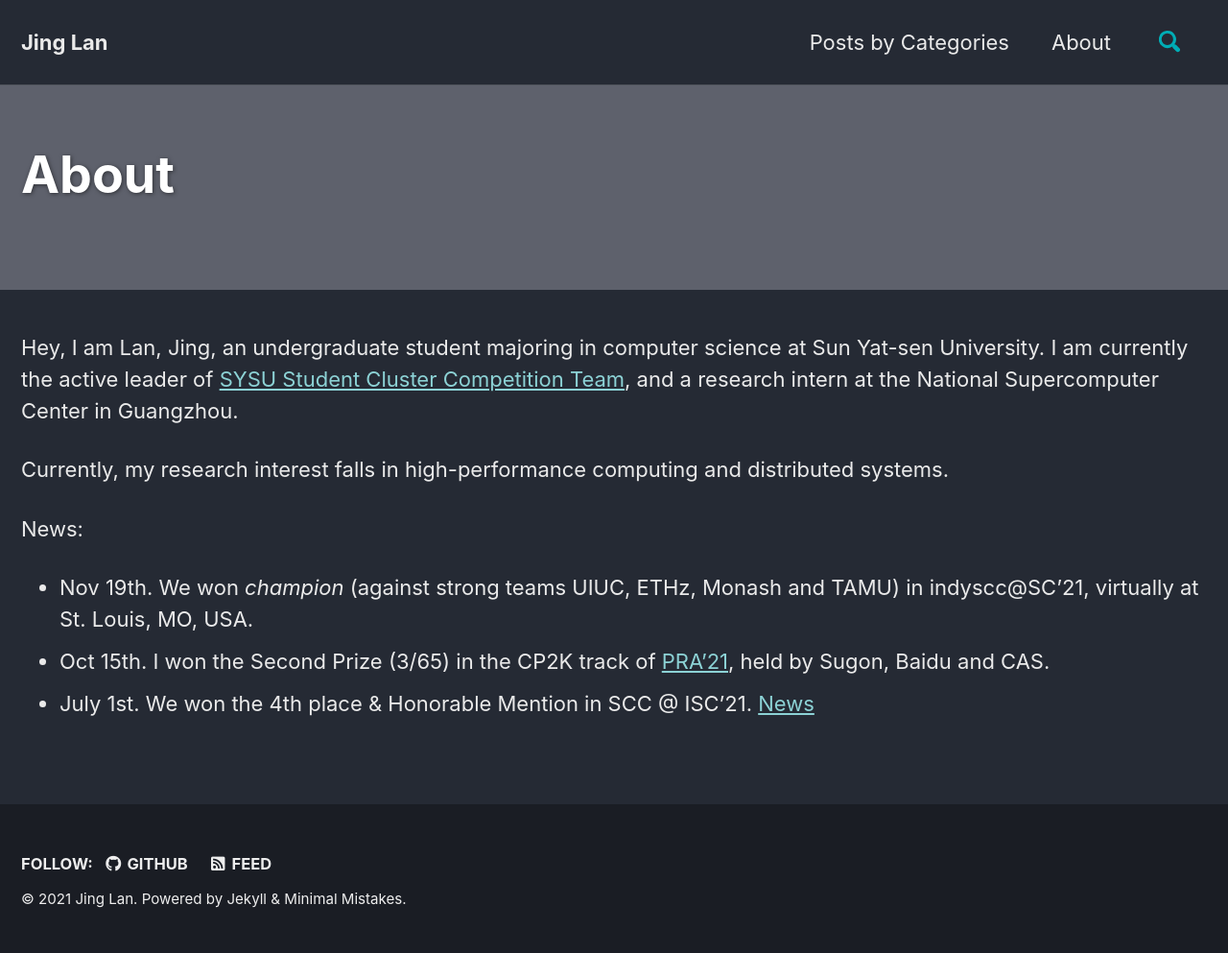
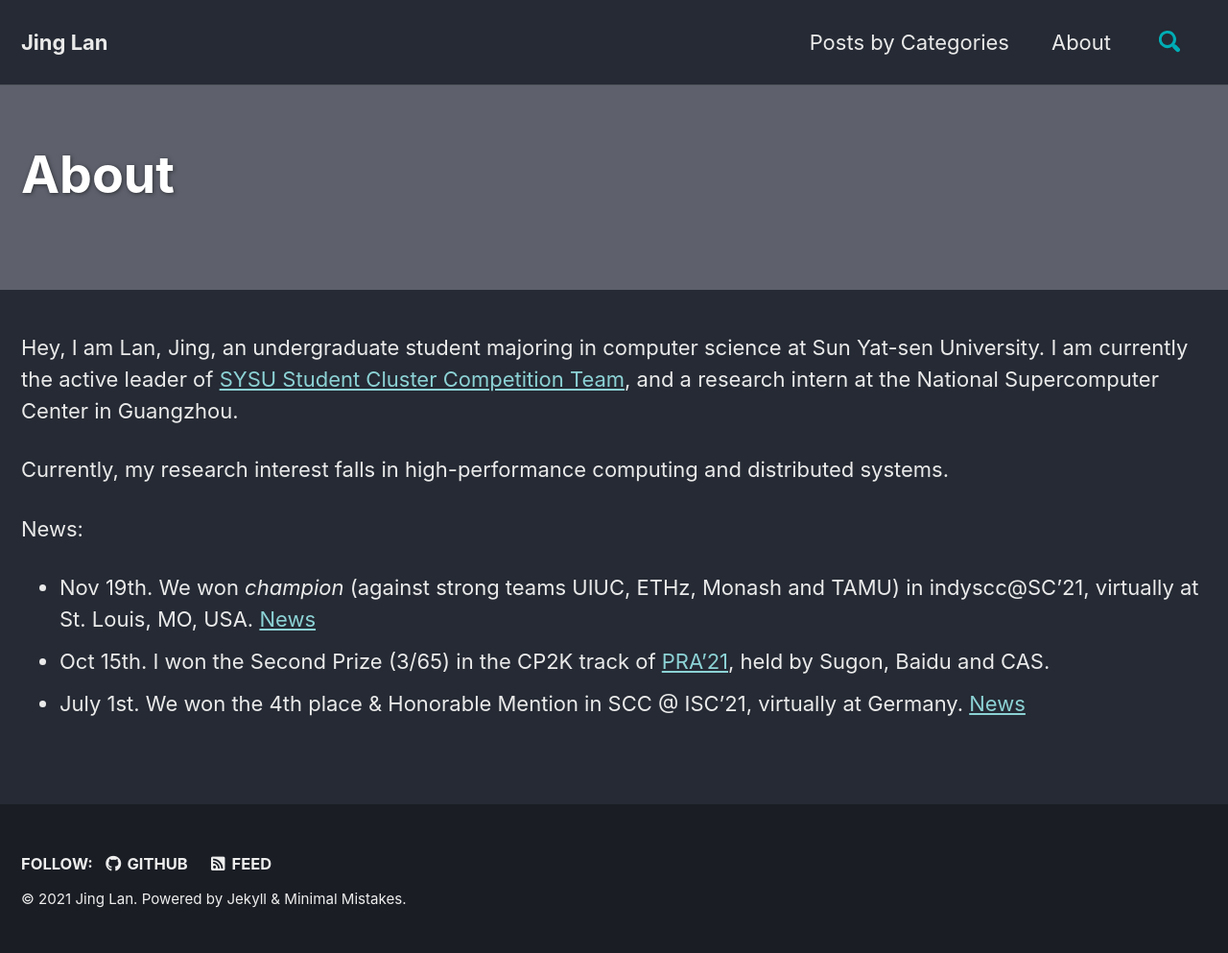
Before and after one commit to Lan-Jing/Lan-Jing.github.io, a Jekyll site: the page built from _pages/home.md, in a window 1280 px wide. Shown: the whole page at 96% size. Built offline with Jekyll 4.4.1, drawn with Linux system fonts in a browser that asks for light colours; cached includes are drawn as plain includes.

Commit message:
add indyscc link

```diff
--- a/_pages/home.md
+++ b/_pages/home.md
@@ -13,6 +13,6 @@ Currently, my research interest falls in high-performance computing and distribu
 
 News:
 
-* Nov 19th. We won *champion* (against strong teams UIUC, ETHz, Monash and TAMU) in indyscc@SC'21, virtually at St. Louis, MO, USA.
+* Nov 19th. We won *champion* (against strong teams UIUC, ETHz, Monash and TAMU) in indyscc@SC'21, virtually at St. Louis, MO, USA. [News](https://twitter.com/Supercomputing/status/1461712128180690951)
 * Oct 15th. I won the Second Prize (3/65) in the CP2K track of [PRA'21](https://cas-pra.sugon.com/sugon/index2.html), held by Sugon, Baidu and CAS.
-* July 1st. We won the 4th place & Honorable Mention in SCC @ ISC'21. [News](https://www.hpcadvisorycouncil.com/events/student-cluster-competition/index.php)
+* July 1st. We won the 4th place & Honorable Mention in SCC @ ISC'21, virtually at Germany. [News](https://www.hpcadvisorycouncil.com/events/student-cluster-competition/index.php)
```
